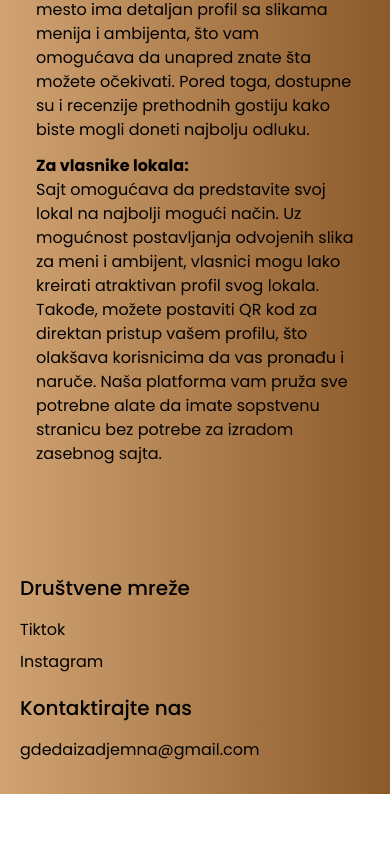
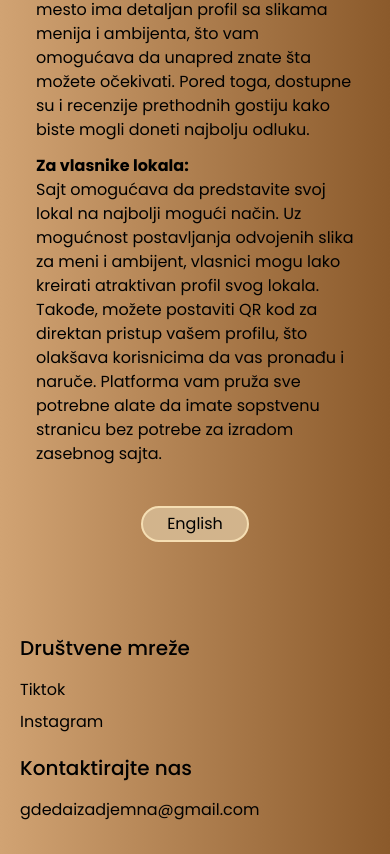
Before and after one commit to Evizzo/Restaurant-Discovery-and-Management-Platform, a React (Vite) app in the folder frontend/: page /about in a window 390 px wide. Shown: the part 545-1399 px from the top of the page. Before the commit the page ends 1339 px from the top, so only its background shows below. Built offline with nearby package versions, Linux system fonts and the light colour scheme; no server answers.

Commit message:
Added translation for About page.

```diff
--- a/frontend/package.json
+++ b/frontend/package.json
@@ -20,6 +20,7 @@
     "@types/uuid": "^9.0.8",
     "axios": "^0.27.2",
     "bootstrap": "^5.3.3",
+    "i18next": "^23.11.5",
     "install": "^0.13.0",
     "npm": "^10.5.0",
     "prop-types": "^15.8.1",
@@ -27,6 +28,7 @@
     "react-axios": "^2.0.6",
     "react-bootstrap": "^2.9.0-beta.1",
     "react-dom": "^18.2.0",
+    "react-i18next": "^14.1.2",
     "react-icons": "^5.0.1",
     "react-image-gallery": "^1.3.0",
     "react-responsive": "^10.0.0",
--- /dev/null
+++ b/frontend/src/assets/i18n.ts
@@ -0,0 +1,36 @@
+import i18n from 'i18next';
+import { initReactI18next } from 'react-i18next';
+
+const resources = {
+  en: {
+    translation: {
+      "about_title": "About the Site",
+      "users_title": "For Users:",
+      "users_description": "On this site, users can easily search for places by location, type of cuisine, or ambiance. Each place has a detailed profile with pictures of the menu and ambiance, allowing you to know in advance what to expect. Additionally, reviews from previous guests are available so you can make the best decision.",
+      "owners_title": "For Business Owners:",
+      "owners_description": "The site allows you to present your place in the best possible way. With the option to post separate images for the menu and ambiance, owners can easily create an attractive profile for their place. You can also set up a QR code for direct access to your profile, making it easier for users to find and order from you. Platform provides all the necessary tools to have your own page without the need to create a separate website."
+    }
+  },
+  sr: {
+    translation: {
+      "about_title": "O sajtu",
+      "users_title": "Za korisnike:",
+      "users_description": "Na ovom sajtu, korisnici mogu jednostavno pretraživati mesta po lokaciji, vrsti kuhinje ili ambijentu. Svako mesto ima detaljan profil sa slikama menija i ambijenta, što vam omogućava da unapred znate šta možete očekivati. Pored toga, dostupne su i recenzije prethodnih gostiju kako biste mogli doneti najbolju odluku.",
+      "owners_title": "Za vlasnike lokala:",
+      "owners_description": "Sajt omogućava da predstavite svoj lokal na najbolji mogući način. Uz mogućnost postavljanja odvojenih slika za meni i ambijent, vlasnici mogu lako kreirati atraktivan profil svog lokala. Takođe, možete postaviti QR kod za direktan pristup vašem profilu, što olakšava korisnicima da vas pronađu i naruče. Platforma vam pruža sve potrebne alate da imate sopstvenu stranicu bez potrebe za izradom zasebnog sajta."
+    }
+  }
+};
+
+i18n
+  .use(initReactI18next)
+  .init({
+    resources,
+    lng: "sr",
+    keySeparator: false,
+    interpolation: {
+      escapeValue: false
+    }
+  });
+
+export default i18n;
--- a/frontend/src/components/About.tsx
+++ b/frontend/src/components/About.tsx
@@ -1,24 +1,36 @@
+import { useTranslation } from 'react-i18next';
+
 const About = () => {
+  const { t, i18n } = useTranslation();
+
+  const toggleLanguage = () => {
+    i18n.changeLanguage(i18n.language === 'sr' ? 'en' : 'sr');
+  };
+
   return (
     <div className="min-h-screen flex flex-col items-center justify-center px-5 py-10 bg-gradient-to-r from-[#D1A373] to-[#8B5A2B]">
-      <h1 className="font-semibold text-center text-4xl lg:mt-14 mt-24 mb-8">O sajtu</h1>
+      <h1 className="font-semibold text-center text-4xl lg:mt-14 mt-24 mb-8">{t('about_title')}</h1>
       <div className="flex flex-col lg:flex-row items-center gap-5">
         <div className="w-full lg:w-2/4">
           <img className="rounded-lg w-1/2 h-auto mx-auto lg:ml-44" src={"/assets/logo.jpeg"} alt="img" />
         </div>
         <div className="w-full lg:w-2/4 p-4 space-y-3">
           <p>
-          <strong>Za korisnike: </strong>
-          <br></br>
-          Na ovom sajtu, korisnici mogu jednostavno pretraživati mesta po lokaciji, vrsti kuhinje ili ambijentu. Svako mesto ima detaljan profil sa slikama menija i ambijenta, što vam omogućava da unapred znate šta možete očekivati. Pored toga, dostupne su i recenzije prethodnih gostiju kako biste mogli doneti najbolju odluku.
+            <strong>{t('users_title')} </strong>
+            <br />
+            {t('users_description')}
           </p>
           <p>
-          <strong>Za vlasnike lokala: </strong>
-          <br></br>
-          Sajt omogućava da predstavite svoj lokal na najbolji mogući način. Uz mogućnost postavljanja odvojenih slika za meni i ambijent, vlasnici mogu lako kreirati atraktivan profil svog lokala. Takođe, možete postaviti QR kod za direktan pristup vašem profilu, što olakšava korisnicima da vas pronađu i naruče. Naša platforma vam pruža sve potrebne alate da imate sopstvenu stranicu bez potrebe za izradom zasebnog sajta.
+            <strong>{t('owners_title')} </strong>
+            <br />
+            {t('owners_description')}
           </p>
         </div>
       </div>
+      <br></br>
+      <button onClick={toggleLanguage} className="relative z-10 px-6 py-1 border-2 border-[#D8A262] bg-[#D2B48C] hover:text-[#AB6B2E] transition-all rounded-full" style={{ borderColor: "#F5DEB3" }}>
+        {i18n.language === 'sr' ? 'English' : 'Serbian'}
+      </button>
     </div>
   );
 };
--- a/frontend/src/components/AddSpot.tsx
+++ b/frontend/src/components/AddSpot.tsx
@@ -476,6 +476,7 @@ const AddSpot = () => {
               <option value="POSLASTIČARNICA">Poslastičarnica</option>
               <option value="KAFANA">Kafana</option>
               <option value="PEKARA">Pekara</option>
+              <option value="PICERIJA">Picerija</option>
               <option value="DRUGO">Drugo</option>
             </select>
           </div>
--- a/frontend/src/components/SearchSpots.tsx
+++ b/frontend/src/components/SearchSpots.tsx
@@ -116,6 +116,7 @@ const SearchSpots: React.FC = () => {
                 <option value="POSLASTIČARNICA">Poslastičarnica</option>
                 <option value="KAFANA">Kafana</option>
                 <option value="PEKARA">Pekara</option>
+                <option value="PICERIJA">Picerija</option>
                 <option value="DRUGO">Drugo</option>
               </select>
             </div>
--- a/frontend/src/components/UpdateSpot.tsx
+++ b/frontend/src/components/UpdateSpot.tsx
@@ -464,6 +464,7 @@ const UpdateSpot = () => {
               <option value="POSLASTIČARNICA">Poslastičarnica</option>
               <option value="KAFANA">Kafana</option>
               <option value="PEKARA">Pekara</option>
+              <option value="PICERIJA">Picerija</option>
               <option value="DRUGO">Drugo</option>
             </select>
           </div>
--- a/frontend/src/main.tsx
+++ b/frontend/src/main.tsx
@@ -2,9 +2,13 @@ import React from 'react'
 import ReactDOM from 'react-dom/client'
 import App from './App.tsx'
 import './index.css'
+import i18n from './assets/i18n.ts';
+import { I18nextProvider } from 'react-i18next';
 
 ReactDOM.createRoot(document.getElementById('root')!).render(
   <React.StrictMode>
-    <App />
+    <I18nextProvider i18n={i18n}>
+      <App />
+    </I18nextProvider>
   </React.StrictMode>,
 )
```
Also changed, not shown: 2 other files (tests, documents, lock files or other folders).
